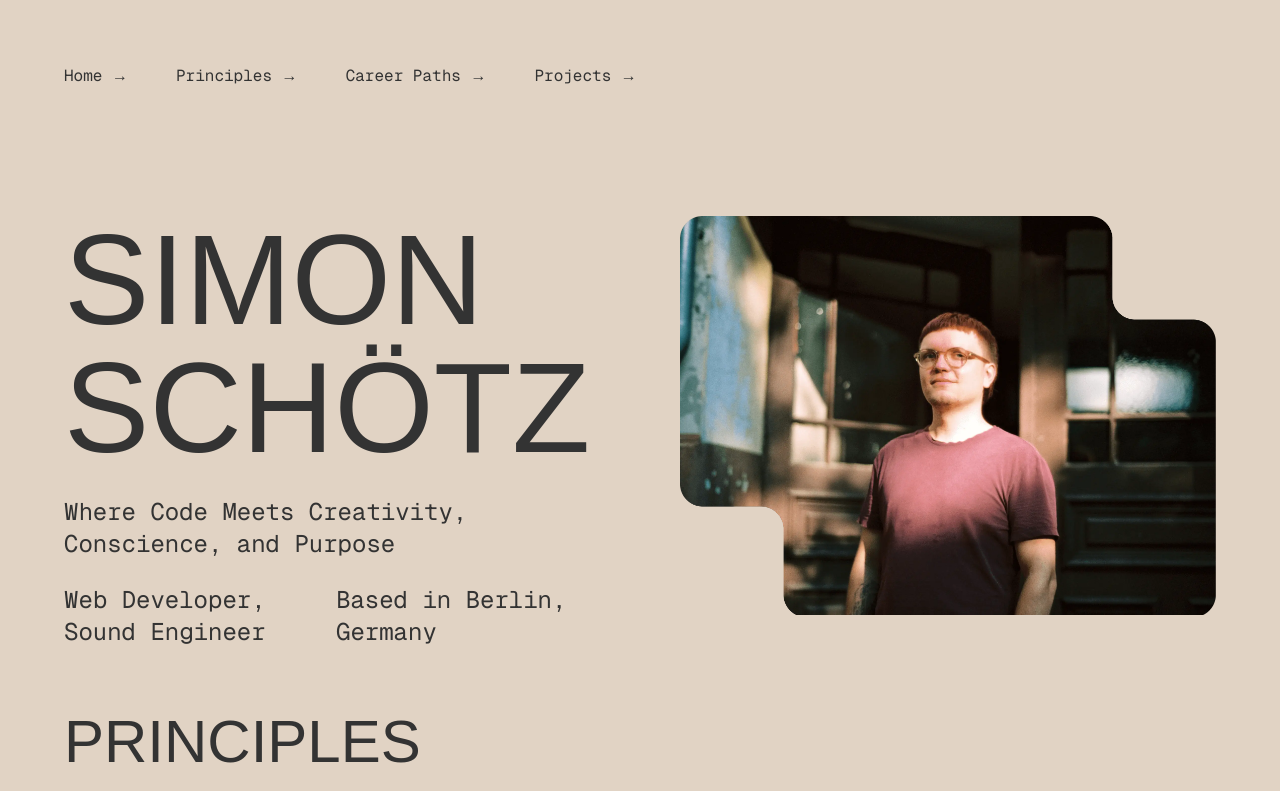
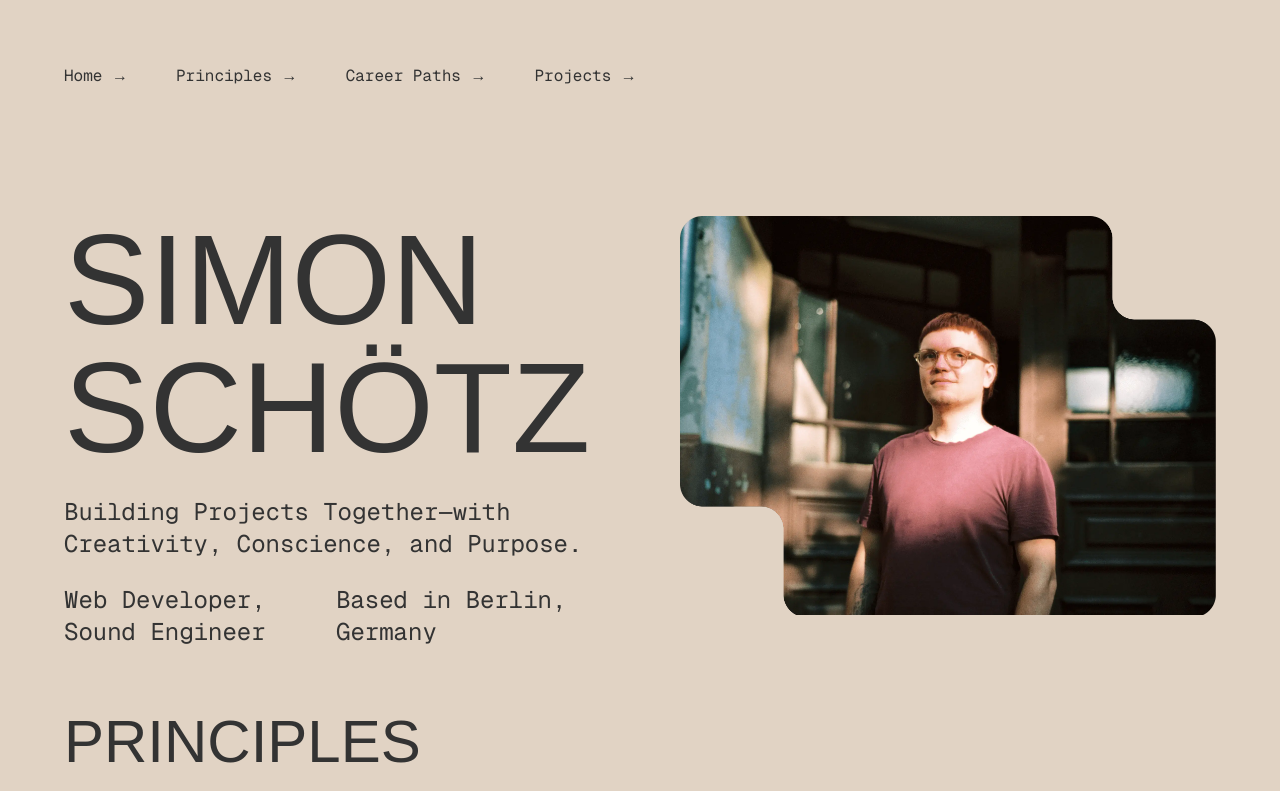
Before and after one commit to SimonSchoetz/simon-schoetz-website-2025, a Next.js app: page / in a window 1280 px wide. Shown: the top 791 px of the page. Built offline with nearby package versions, Linux system fonts and the light colour scheme.

Commit message:
changing tag line

```diff
--- a/app/_components/HeroSection.tsx
+++ b/app/_components/HeroSection.tsx
@@ -12,7 +12,7 @@ export const HeroSection: FCProps<Props> = ({ ...props }) => {
           <H1 text='Simon Schötz' />
 
           <p className='font-mono text-2xl'>
-            Where Code Meets Creativity, Conscience, and Purpose
+            Building Projects Together—with Creativity, Conscience, and Purpose.
           </p>
 
           <div className='font-mono  whitespace-break-spaces text-2xl flex gap-2'>
```
